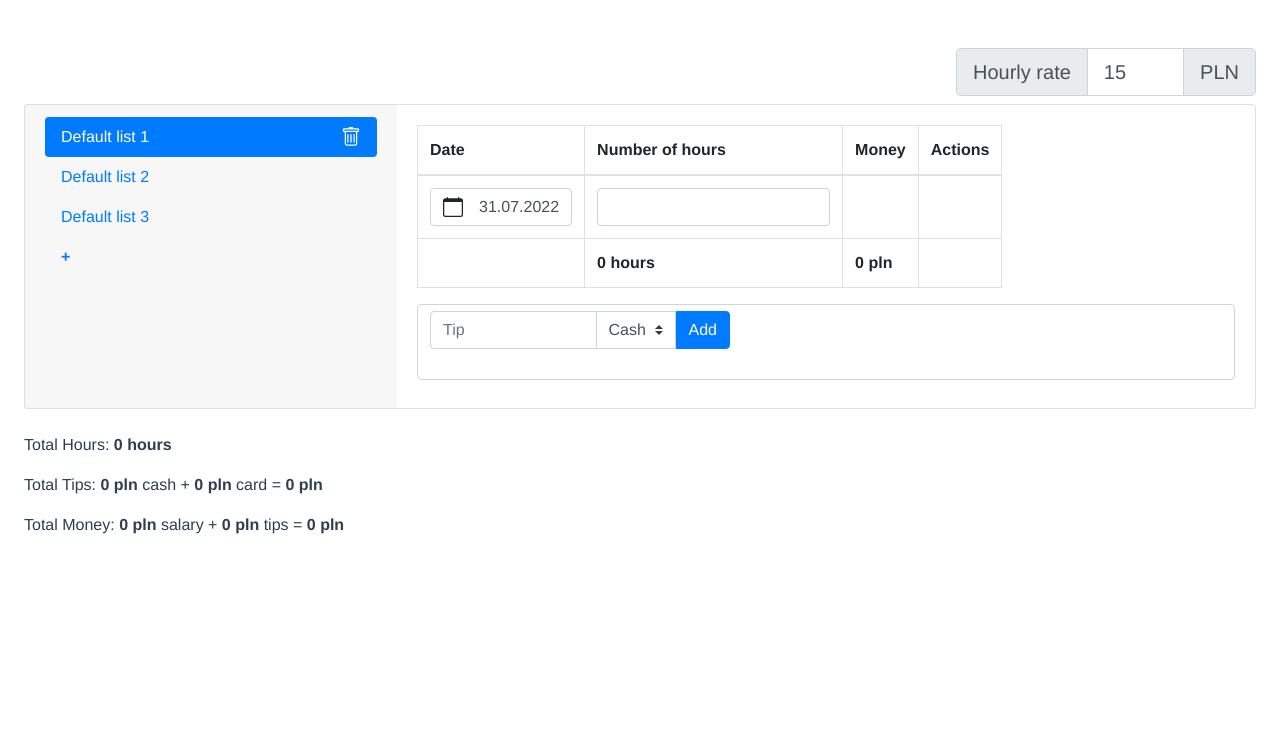
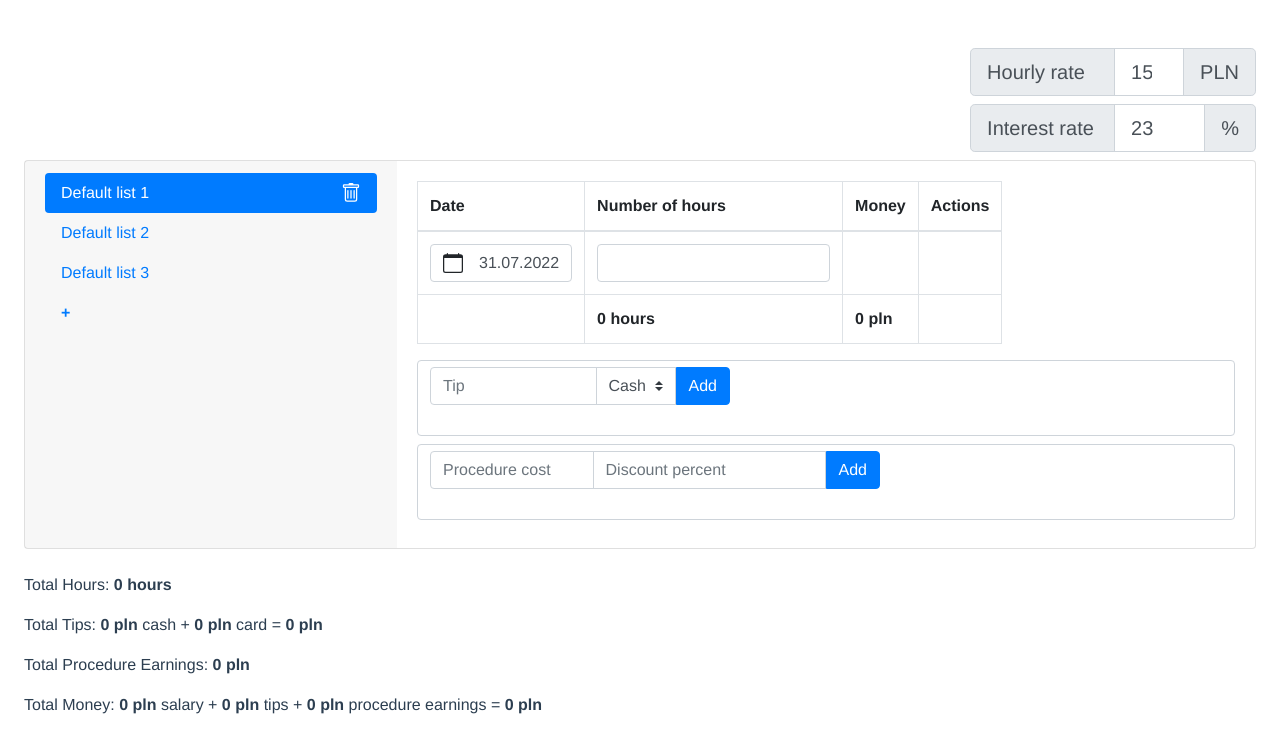
Before and after one commit to sheldonfar/listio, a Vue app: page / in a window 1280 px wide. Shown: the top 752 px of the page. Built offline with nearby package versions, Linux system fonts and the light colour scheme.

Commit message:
Add interests functionality

```diff
--- a/src/App.vue
+++ b/src/App.vue
@@ -19,6 +19,7 @@ import Totals from '@/components/Totals.vue'
 import { LOAD_LISTS } from '@/store/lists'
 import { LOAD_RECORDS } from '@/store/records'
 import { LOAD_TIPS } from '@/store/tips'
+import { LOAD_INTERESTS } from '@/store/interests'
 import { LOAD_SETTINGS } from '@/store/settings'
 
 export default {
@@ -33,6 +34,7 @@ export default {
     this[LOAD_LISTS]()
     this[LOAD_RECORDS]()
     this[LOAD_TIPS]()
+    this[LOAD_INTERESTS]()
   },
   methods: {
     ...mapActions([
@@ -40,6 +42,7 @@ export default {
       LOAD_LISTS,
       LOAD_RECORDS,
       LOAD_TIPS,
+      LOAD_INTERESTS,
     ])
   }
 }
--- /dev/null
+++ b/src/components/Interests.vue
@@ -0,0 +1,146 @@
+<template>
+  <div>
+    <b-form-tags
+      no-outer-focus
+      class="mb-2"
+    >
+      <template #default="{ inputAttrs, inputHandlers }">
+        <b-input-group class="root">
+          <input
+            v-bind="inputAttrs"
+            placeholder="Procedure cost"
+            type="number"
+            class="form-control"
+            v-on="inputHandlers"
+          >
+          <b-input-group-append>
+            <input
+              v-model="discountPercent"
+              placeholder="Discount percent"
+              type="number"
+              class="form-control rounded-0"
+              @click.capture.stop
+            >
+            <b-button
+              variant="primary"
+              @click="addInterest(inputAttrs)"
+            >
+              Add
+            </b-button>
+          </b-input-group-append>
+        </b-input-group>
+        <ul
+          class="list-unstyled d-inline-flex flex-wrap mb-0"
+          aria-live="polite"
+          aria-atomic="false"
+          aria-relevant="additions removals"
+        >
+          <b-card
+            v-for="interest in interests"
+            :id="interest.id"
+            :key="interest.id"
+            tag="li"
+            class="mt-2 mr-2"
+            body-class="py-1 px-2 text-nowrap d-flex align-items-center"
+          >
+            <strong>
+              {{ getInterestDisplayValue(interest) }}
+            </strong>
+            <b-icon
+              class="ml-4"
+              icon="trash"
+              role="button"
+              aria-label="Remove procedure earning"
+              @click="removeInterest(interest.id)"
+            />
+            <b-tooltip
+              :target="interest.id"
+              triggers="hover"
+            >
+              Date: {{ new Date(interest.date).toLocaleDateString("pl-PL") }}<br>
+              Amount gross: {{ interest.value }} pln<br>
+              Discount percent: {{ interest.discountPercent }}%<br>
+              Discount amount: {{ interest.discountPercent * interest.value / 100 }} pln<br>
+              Amount net: {{ getInterestNetValue(interest) }} pln<br>
+            </b-tooltip>
+          </b-card>
+        </ul>
+      </template>
+    </b-form-tags>
+    <p v-if="total > 0">
+      Total procedure earnings: <b>{{ total }} pln</b>
+    </p>
+  </div>
+</template>
+
+<script>
+import { mapGetters, mapActions } from 'vuex'
+
+import { ADD_INTEREST, REMOVE_INTEREST } from '@/store/interests'
+
+export default {
+    props: ['listId'],
+    data: function () {
+      return {
+        discountPercent: '',
+      }
+    },
+    computed: {
+        ...mapGetters(["getListInterests", "interestRate"]),
+        interests() {
+            return this.getListInterests(this.listId);
+        },
+        total() {
+            return this.interests.reduce((acc, interest) => acc + this.getInterestNetValue(interest), 0);
+        },
+    },
+    methods: {
+        getInterestGrossValue(interest) {
+          return interest.value - interest.discountPercent * interest.value / 100
+        },
+        getInterestNetValue(interest) {
+          return Math.round(this.getInterestGrossValue(interest) / (1 + this.interestRate / 100))
+        },
+        getInterestDisplayValue(interest) {
+          return `
+            ${interest.value} pln gross
+            ${interest.discountPercent
+              ? `- ${interest.discountPercent}%`
+              : ''
+            }
+            = ${this.getInterestNetValue(interest) } pln net
+          `
+        },
+        addInterest(inputAttrs) {
+            if (inputAttrs.value.length === 0) {
+              return
+            }
+
+            const newInterest = {
+                value: +inputAttrs.value,
+                date: new Date().toISOString(),
+                listId: this.listId,
+                discountPercent: +this.discountPercent,
+            }
+
+            this[ADD_INTEREST](newInterest);
+
+            inputAttrs.value = ''
+        },
+        removeInterest(interestId) {
+             this[REMOVE_INTEREST](interestId);
+        },
+        ...mapActions([
+            ADD_INTEREST,
+            REMOVE_INTEREST,
+        ])
+    }
+}
+</script>
+
+<style scoped>
+.root {
+  max-width: 450px;
+}
+
+</style>
--- a/src/components/NavList.vue
+++ b/src/components/NavList.vue
@@ -123,6 +123,8 @@
         </div>
 
         <Tips :list-id="list.id" />
+
+        <Interests :list-id="list.id" />
       </b-tab>
 
       <template #tabs-end>
@@ -151,10 +153,11 @@ import { mapGetters, mapActions } from 'vuex'
 import { EDIT_LIST, ADD_LIST, REMOVE_LIST } from '@/store/lists'
 import { ADD_RECORD, EDIT_RECORD, REMOVE_RECORD } from '@/store/records'
 import Tips from './Tips.vue'
+import Interests from './Interests.vue'
 
 export default {
     name: "NavList",
-    components: { Tips },
+    components: { Tips, Interests },
     data: function () {
         return {
             focusedIndex: 0,
--- a/src/components/Settings.vue
+++ b/src/components/Settings.vue
@@ -1,27 +1,52 @@
 <template>
-  <div class="settings-container d-flex mb-2 align-self-end">
+  <div class="settings-container d-flex flex-column mb-2 align-self-end">
+    <div>
       <b-input-group
         size="lg"
-      prepend="Hourly rate"
         append="PLN"
       >
+        <b-input-group-prepend>
+          <b-input-group-text class="prepend-group-text">
+            Hourly rate
+          </b-input-group-text>
+        </b-input-group-prepend>
         <b-form-input
+          class="settings-input"
           type="number"
           :value="hourlyRate"
           @change="handleEditHourlyRate"
         />
       </b-input-group>
     </div>
+    <div class="mt-2">
+      <b-input-group
+        size="lg"
+        append="%"
+      >
+        <b-input-group-prepend>
+          <b-input-group-text class="prepend-group-text">
+            Interest rate
+          </b-input-group-text>
+        </b-input-group-prepend>
+        <b-form-input
+          class="settings-input"
+          type="number"
+          :value="interestRate"
+          @change="handleEditInterestRate"
+        />
+      </b-input-group>
+    </div>
+  </div>
 </template>
 
 <script>
 import { mapGetters, mapActions } from 'vuex'
 
-import { EDIT_HOURLY_RATE } from '@/store/settings'
+import { EDIT_HOURLY_RATE, EDIT_INTEREST_RATE } from '@/store/settings'
 
 export default {
   computed: {
-    ...mapGetters(['hourlyRate']),
+    ...mapGetters(['hourlyRate', 'interestRate']),
     records () {
       const listId = this.lists[this.focusedIndex].id
       const records = this.getListRecords(listId)
@@ -33,8 +58,12 @@ export default {
     handleEditHourlyRate(value) {
       this[EDIT_HOURLY_RATE](value)
     },
+    handleEditInterestRate(value) {
+      this[EDIT_INTEREST_RATE](value)
+    },
     ...mapActions([
       EDIT_HOURLY_RATE,
+      EDIT_INTEREST_RATE,
     ])
   }
 }
@@ -44,4 +73,12 @@ export default {
 .settings-container {
     max-width: 300px;
 }
+
+.settings-input {
+  width: 70px
+}
+
+.prepend-group-text {
+  min-width: 145px;
+}
 </style>
--- a/src/components/Tips.vue
+++ b/src/components/Tips.vue
@@ -12,12 +12,11 @@
             type="number"
             class="form-control"
             v-on="inputHandlers"
-            @blur="addTip(inputAttrs)"
           >
           <b-input-group-append>
             <b-form-select
               v-model="selectedTipType"
-              class="tip-type-select"
+              class="rounded-0"
               :options="tipTypes"
               @click.native.capture.stop
             />
@@ -119,11 +118,7 @@ export default {
 </script>
 
 <style scoped>
-.root{
+.root {
   max-width: 300px;
 }
-
-.tip-type-select {
-  border-radius: 0;
-}
 </style>
--- a/src/components/Totals.vue
+++ b/src/components/Totals.vue
@@ -7,7 +7,10 @@
       Total Tips: <b>{{ totalCashTips }} pln</b> cash + <b>{{ totalCardTips }} pln</b> card = <b>{{ totalTips }} pln</b>
     </p>
     <p>
-      Total Money: <b>{{ totalMoney }} pln</b> salary + <b>{{ totalTips }} pln</b> tips = <b>{{ totalMoney + totalTips }} pln</b>
+      Total Procedure Earnings: <b>{{ totalInterests }} pln</b>
+    </p>
+    <p>
+      Total Money: <b>{{ totalSalary }} pln</b> salary + <b>{{ totalTips }} pln</b> tips + <b>{{ totalInterests }} pln</b> procedure earnings = <b>{{ totalMoney + totalTips }} pln</b>
     </p>
   </div>
 </template>
@@ -17,7 +20,7 @@ import { mapGetters } from 'vuex'
 
 export default {
     computed: {
-        ...mapGetters(["lists", "getListRecords", "hourlyRate", "getListTipsByType"]),
+        ...mapGetters(["lists", "getListRecords", "hourlyRate", "interestRate", "getListTipsByType", "getListInterests"]),
         totalHours() {
             return this.lists.reduce((acc, list) => {
                 const records = this.getListRecords(list.id)
@@ -26,6 +29,9 @@ export default {
                     return recordsAcc + record.value
                 }, 0)
             }, 0)
+        },
+        totalSalary() {
+            return this.totalHours * this.hourlyRate
         },
         totalCardTips() {
             return this.lists.reduce((acc, list) => {
@@ -48,8 +54,20 @@ export default {
         totalTips() {
             return this.totalCardTips + this.totalCashTips
         },
+        totalInterests() {
+            return this.lists.reduce((acc, list) => {
+                const interests = this.getListInterests(list.id)
+
+                return acc + interests.reduce((interestsAcc, interest) => {
+                    const interestGrossValue = interest.value - interest.discountPercent * interest.value / 100
+                    const interestNetValue = Math.round(interestGrossValue / (1 + this.interestRate / 100))
+
+                    return interestsAcc + interestNetValue
+                }, 0)
+            }, 0)
+        },
         totalMoney() {
-            return this.totalHours * this.hourlyRate
+            return this.totalSalary + this.totalTips + this.totalInterests
         },
     },
 }
--- a/src/store/index.js
+++ b/src/store/index.js
@@ -4,6 +4,7 @@ import Vuex from 'vuex'
 import lists from './lists'
 import records from './records'
 import tips from './tips'
+import interests from './interests'
 import settings from './settings'
 
 Vue.use(Vuex)
@@ -26,6 +27,7 @@ const store = new Vuex.Store({
     lists,
     records,
     tips,
+    interests,
     settings,
   }
 })
--- /dev/null
+++ b/src/store/interests.js
@@ -0,0 +1,62 @@
+import { v4 as uuid } from 'uuid'
+
+import { loadStore, saveToStore } from '../api'
+
+export const ADD_INTEREST = 'tips/ADD_INTEREST'
+export const REMOVE_INTEREST = 'tips/REMOVE_INTEREST'
+
+export const SET_INTERESTS = 'tips/SET_INTERESTS'
+export const SAVE_INTERESTS = 'tips/SAVE_INTERESTS'
+export const LOAD_INTERESTS = 'tips/LOAD_INTERESTS'
+
+const state = {
+  interests: []
+}
+
+const getters = {
+    getListInterests: store => listId => store.interests.filter(interest => interest.listId === listId),
+}
+
+const mutations = {
+  [SET_INTERESTS] (state, interests) {
+    state.interests = interests
+  },
+  [ADD_INTEREST] (state, interest) {
+    const newInterest = {
+      ...interest,
+      id: uuid()
+    }
+    state.interests.push(newInterest)
+  },
+  [REMOVE_INTEREST] (state, interestId) {
+    state.interests = state.interests.filter(({ id }) => id !== interestId)
+  }
+}
+
+const actions = {
+    async [ADD_INTEREST] (context, interest) {
+        context.commit(ADD_INTEREST, interest)
+        await context.dispatch(SAVE_INTERESTS)
+    },
+    async [REMOVE_INTEREST] (context, interestId) {
+        context.commit(REMOVE_INTEREST, interestId)
+        await context.dispatch(SAVE_INTERESTS)
+    },
+    async [LOAD_INTERESTS] (context) {
+        const interests = loadStore('interests')
+
+        if (interests) {
+            context.commit(SET_INTERESTS, interests)
+        }
+    },
+    [SAVE_INTERESTS] (context) {
+        saveToStore('interests', context.state.interests)
+    }
+}
+
+export default {
+  state,
+  getters,
+  mutations,
+  actions
+}
--- a/src/store/settings.js
+++ b/src/store/settings.js
@@ -1,17 +1,20 @@
 import { loadStore, saveToStore } from '../api'
 
 export const EDIT_HOURLY_RATE = 'settings/EDIT_HOURLY_RATE'
+export const EDIT_INTEREST_RATE = 'settings/EDIT_INTEREST_RATE'
 
 export const SET_SETTINGS = 'settings/SET_SETTINGS'
 export const SAVE_SETTINGS = 'settings/SAVE_SETTINGS'
 export const LOAD_SETTINGS = 'settings/LOAD_SETTINGS'
 
 const state = {
-  hourlyRate: 15
+  hourlyRate: 15,
+  interestRate: 23,
 }
 
 const getters = {
-  hourlyRate: store => store.hourlyRate
+  hourlyRate: store => store.hourlyRate,
+  interestRate: store => store.interestRate,
 }
 
 const mutations = {
@@ -20,12 +23,19 @@ const mutations = {
   },
   [EDIT_HOURLY_RATE] (state, rate) {
     state.hourlyRate = rate
+  },
+  [EDIT_INTEREST_RATE] (state, rate) {
+    state.interestRate = rate
   }
 }
 
 const actions = {
   async [EDIT_HOURLY_RATE] (context, rate) {
     context.commit(EDIT_HOURLY_RATE, rate)
+    await context.dispatch(SAVE_SETTINGS)
+  },
+  async [EDIT_INTEREST_RATE] (context, rate) {
+    context.commit(EDIT_INTEREST_RATE, rate)
     await context.dispatch(SAVE_SETTINGS)
   },
   async [LOAD_SETTINGS] (context) {
```
Also changed, not shown: 1 other file (tests, documents, lock files or other folders). Lines whose indentation alone changed are shown as unchanged.
